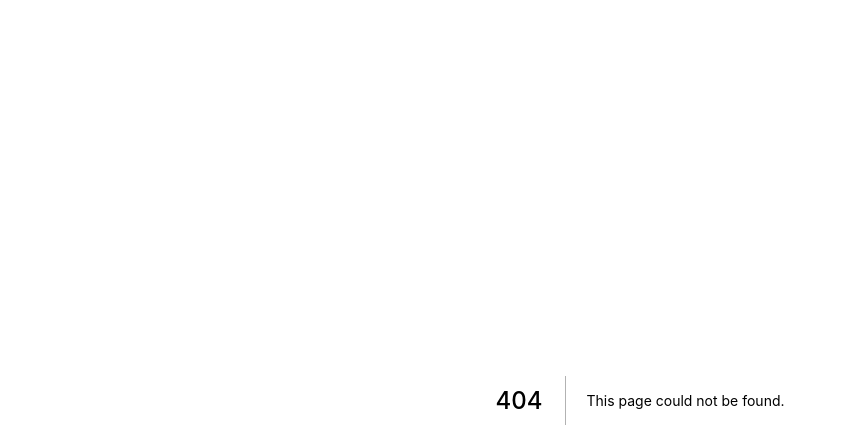
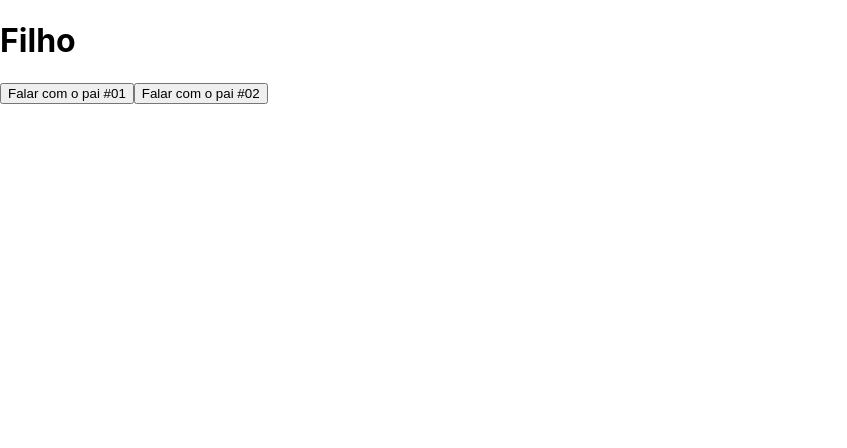
Before and after one commit to marcossouz/Next.js-React-cod3r, a Next.js app in the folder exercicios/: page /comunicacao/indireta1 in a window 1280 px wide. Before the commit this address had no page. Shown: the top 448 px of the page, without its empty margins (0-847 px from the left). Built offline with nearby package versions, Linux system fonts and the light colour scheme.

Commit message:
comunicação indireta
Signed-off-by: Marcos Souza <mrcsz.m@gmail.com>

```diff
--- /dev/null
+++ b/exercicios/components/indireta1/Filho.jsx
@@ -0,0 +1,10 @@
+export default function Filho(props) {
+
+  return (
+    <div>
+      <h1>Filho</h1>
+      <button onClick={props.funcao}>Falar com o pai #01</button>
+      <button onClick={() => props.funcao("Passei no ENEM!", "Uhuu", 10)}>Falar com o pai #02</button>
+    </div>
+  )
+}
--- /dev/null
+++ b/exercicios/components/indireta1/Pai.jsx
@@ -0,0 +1,15 @@
+import Filho from "./Filho";
+
+export default function Pai(props) {
+
+  function falouComigo(param, param2, param3) {
+    console.log(param, param2, param3)
+    console.log('Alguem falou comigo!')
+  }
+
+  return (
+    <div>
+      <Filho funcao={falouComigo} />
+    </div>
+  )
+}
--- /dev/null
+++ b/exercicios/pages/comunicacao/indireta1.jsx
@@ -0,0 +1,10 @@
+import Pai from "../../components/indireta1/Pai"
+
+export default function indireta1(props) {
+
+  return (
+    <div>
+      <Pai />
+    </div>
+  )
+}
```
Also changed, not shown: 1 other file (tests, documents, lock files or other folders).
